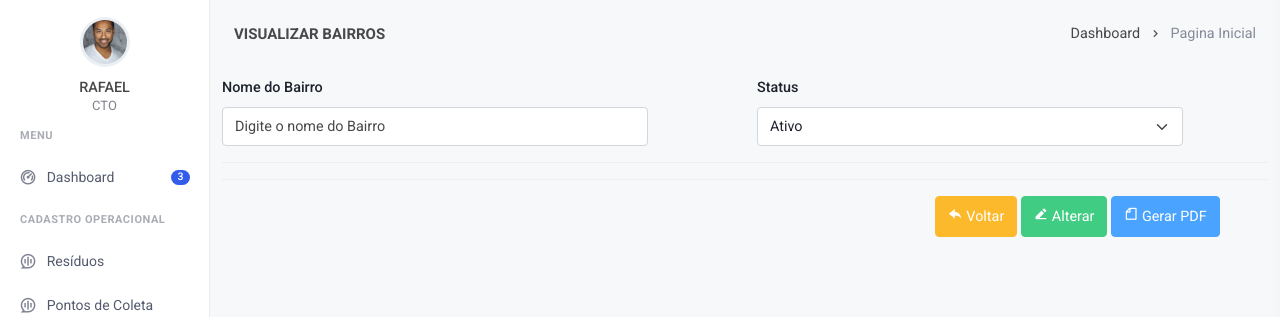
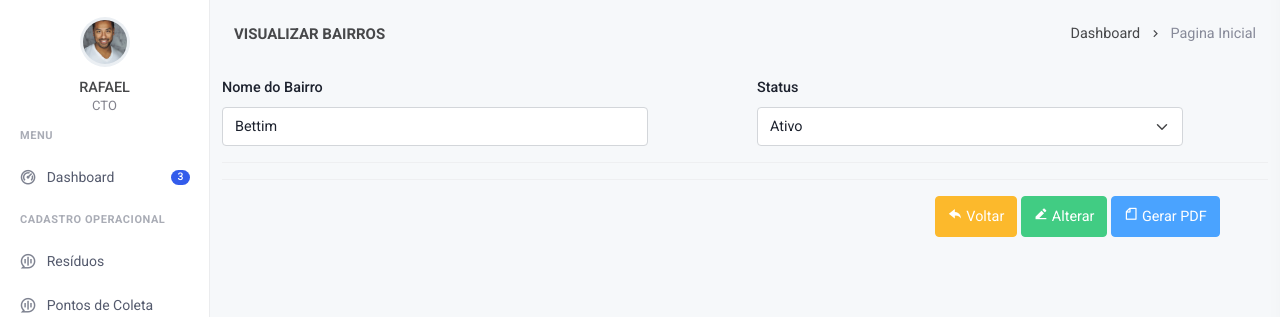
Before and after one commit to rafaeldegomes/recicla, a PHP site: page /tela_view_bairros.php?id_bairros=1 in a window 1280 px wide. Shown: the part 71-388 px from the top of the page. Run offline with PHP 8.4, Linux system fonts and the light colour scheme; a user stored in the database is signed in; data comes from the database, SQL or seed files in the repository; data that the repository does not hold is empty; some libraries are stand-ins or nearby versions.

Commit message:
bairrosgit add --allgit add --all

```diff
--- a/tela_view_bairros.php
+++ b/tela_view_bairros.php
@@ -2,7 +2,7 @@
 session_start();
 
 $id = $_SESSION["usuario_id"];
-$id_bairro = $_GET['id_bairro'];
+$id_bairro = $_GET['id_bairros'];
 if (empty($id)) {
     header("Location: index.php");
 } else {
```
